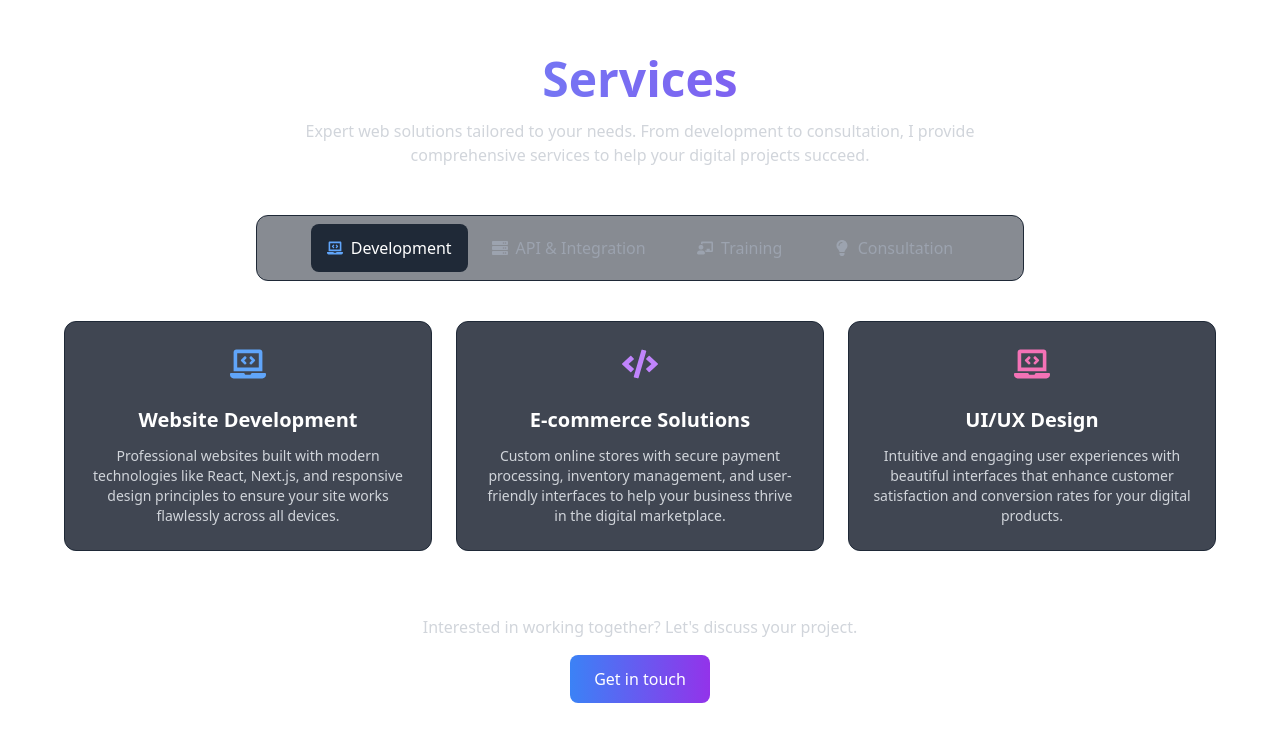
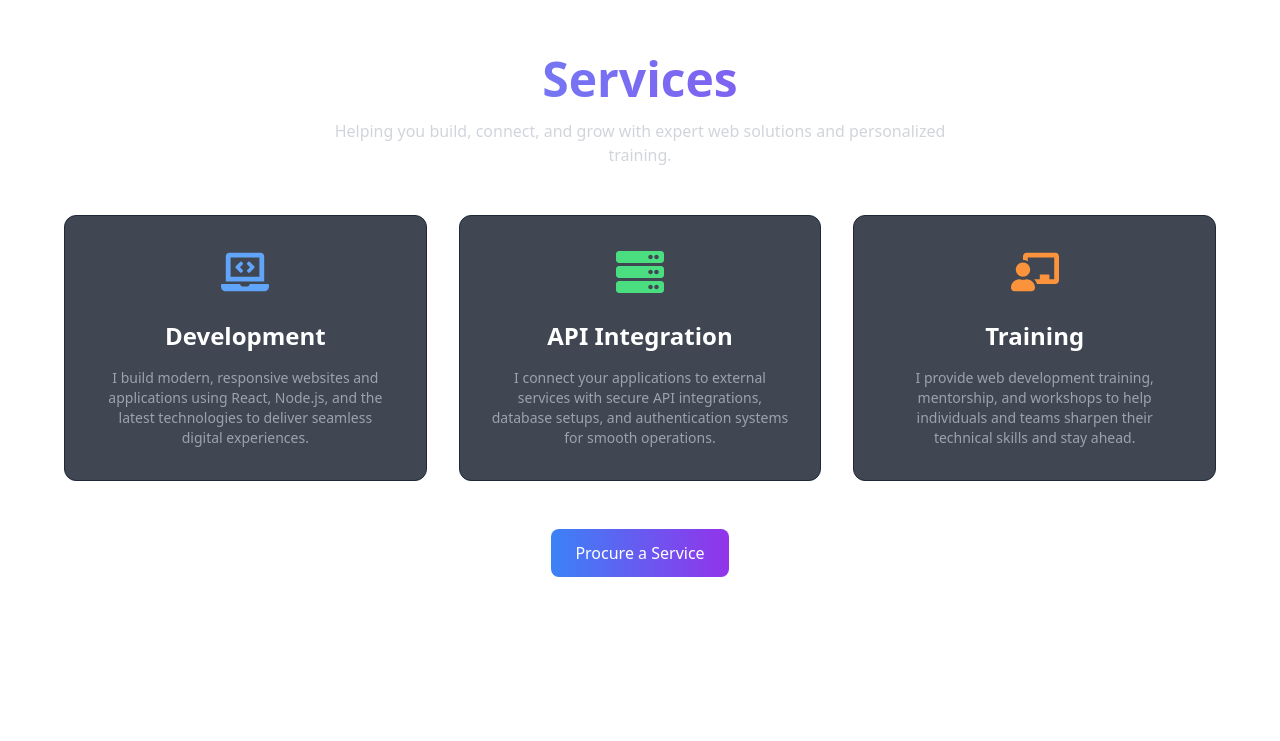
Before and after one commit to jimmindungu3/portfolio, a React (Vite) app: page / in a window 1280 px wide. Shown: the part 1785-2526 px from the top of the page. Built offline with nearby package versions, Linux system fonts and the light colour scheme.

Commit message:
refactor services

```diff
--- a/src/components/Hero.jsx
+++ b/src/components/Hero.jsx
@@ -129,7 +129,7 @@ const Hero = () => {
           <img
             src="/james.png"
             alt="Developer Illustration"
-            className="w-full max-w-md rounded-full border border-white"
+            className="w-full max-w-md rounded-full border border-gray-700"
           />
         </div>
       </div>
--- a/src/components/Navbar.jsx
+++ b/src/components/Navbar.jsx
@@ -1,15 +1,15 @@
 import React from "react";
-import { FaHome, FaRegUser, FaEnvelope, FaPlug, FaCode } from "react-icons/fa";
+import { FaEnvelope, FaPlug, FaCode } from "react-icons/fa";
 import { FaUserTie } from "react-icons/fa";
-import { RiUserFill } from "react-icons/ri";
 import { IoMdHome } from "react-icons/io";
+import { MdMiscellaneousServices } from "react-icons/md"; // Service icon
 
 const Navbar = () => {
   return (
     <header className="fixed top-0 left-0 w-full text-white z-50">
       <div className="container mx-auto max-w-6xl p-4 flex justify-end items-center relative">
         {/* Navigation Icons */}
-        <div className="flex flex-col md:flex-row items-center space-y-6 md:space-y-0 md:space-x-8 bg-gray-900 bg-opacity-50 pb-4 px-4 pt-2">
+        <div className="flex flex-col md:flex-row items-center space-y-6 md:space-y-0 md:space-x-8 bg-gray-900 bg-opacity-50 pb-4 px-4 pt-2 rounde-md">
           <a
             href="#home"
             className="bg-gray-700 p-2 rounded-full hover:bg-blue-500 transition-all duration-300 flex items-center justify-center"
@@ -21,6 +21,12 @@ const Navbar = () => {
             className="bg-gray-700 p-2 rounded-full hover:bg-blue-500 transition-all duration-300 flex items-center justify-center"
           >
             <FaUserTie className="text-lg md:text-xl" />
+          </a>
+          <a
+            href="#services"
+            className="bg-gray-700 p-2 rounded-full hover:bg-blue-500 transition-all duration-300 flex items-center justify-center"
+          >
+            <MdMiscellaneousServices className="text-xl md:text-2xl" />
           </a>
           <a
             href="#projects"
--- a/src/components/Projects.jsx
+++ b/src/components/Projects.jsx
@@ -127,7 +127,7 @@ const Projects = () => {
           className="text-4xl md:text-5xl font-bold text-center mb-4 lg:pt-12 bg-clip-text text-transparent bg-gradient-to-r from-blue-400 to-purple-600"
           data-aos="fade-up"
         >
-          Portfolio Showcase
+          Portfolio
         </h2>
 
         {/* Subtitle */}
--- a/src/components/Services.jsx
+++ b/src/components/Services.jsx
@@ -1,254 +1,79 @@
-import React, { useState, useEffect } from "react";
-import {
-  FaCode,
-  FaLaptopCode,
-  FaServer,
-  FaChalkboardTeacher,
-  FaLightbulb,
-} from "react-icons/fa";
+import React, { useEffect } from "react";
+import { FaLaptopCode, FaServer, FaChalkboardTeacher } from "react-icons/fa";
 import AOS from "aos";
-import "aos/dist/aos.css"; // Import AOS CSS
+import "aos/dist/aos.css";
 
 const Services = () => {
-  // Initialize state for active tab
-  const [activeTab, setActiveTab] = useState("development");
-  // Add a key state to force re-render of service items when tab changes
-  const [refreshKey, setRefreshKey] = useState(0);
+  useEffect(() => {
+    AOS.init({ duration: 500, easing: "ease-in-out", once: true });
+  }, []);
 
-  // Services data organized by category
-  const servicesData = {
-    development: [
+  const services = [
     {
       id: 1,
-        title: "Website Development",
-        icon: (
-          <FaLaptopCode className="text-4xl text-blue-400 group-hover:text-blue-300 transition-colors" />
-        ),
+      title: "Development",
+      icon: <FaLaptopCode className="text-5xl text-blue-400" />,
       description:
-          "Professional websites built with modern technologies like React, Next.js, and responsive design principles to ensure your site works flawlessly across all devices.",
+        "I build modern, responsive websites and applications using React, Node.js, and the latest technologies to deliver seamless digital experiences.",
     },
     {
       id: 2,
-        title: "E-commerce Solutions",
-        icon: (
-          <FaCode className="text-4xl text-purple-400 group-hover:text-purple-300 transition-colors" />
-        ),
+      title: "API Integration",
+      icon: <FaServer className="text-5xl text-green-400" />,
       description:
-          "Custom online stores with secure payment processing, inventory management, and user-friendly interfaces to help your business thrive in the digital marketplace.",
+        "I connect your applications to external services with secure API integrations, database setups, and authentication systems for smooth operations.",
     },
     {
       id: 3,
-        title: "UI/UX Design",
-        icon: (
-          <FaLaptopCode className="text-4xl text-pink-400 group-hover:text-pink-300 transition-colors" />
-        ),
+      title: "Training",
+      icon: <FaChalkboardTeacher className="text-5xl text-orange-400" />,
       description:
-          "Intuitive and engaging user experiences with beautiful interfaces that enhance customer satisfaction and conversion rates for your digital products.",
+        "I provide web development training, mentorship, and workshops to help individuals and teams sharpen their technical skills and stay ahead.",
     },
-    ],
-    integration: [
-      {
-        id: 1,
-        title: "API Integration",
-        icon: (
-          <FaServer className="text-4xl text-green-400 group-hover:text-green-300 transition-colors" />
-        ),
-        description:
-          "Seamless connection of your website with third-party services, payment gateways, and data sources through custom API integrations.",
-      },
-      {
-        id: 2,
-        title: "Database Solutions",
-        icon: (
-          <FaServer className="text-4xl text-yellow-400 group-hover:text-yellow-300 transition-colors" />
-        ),
-        description:
-          "Robust database design and implementation using SQL and NoSQL solutions to securely store and efficiently retrieve your application data.",
-      },
-      {
-        id: 3,
-        title: "Authentication Systems",
-        icon: (
-          <FaServer className="text-4xl text-teal-400 group-hover:text-teal-300 transition-colors" />
-        ),
-        description:
-          "Secure user authentication and authorization systems with JWT, OAuth, and other modern security protocols to protect your users and data.",
-      },
-    ],
-    training: [
-      {
-        id: 1,
-        title: "Web Development Training",
-        icon: (
-          <FaChalkboardTeacher className="text-4xl text-orange-400 group-hover:text-orange-300 transition-colors" />
-        ),
-        description:
-          "Hands-on training programs for individuals and teams looking to master modern web development technologies and best practices.",
-      },
-      {
-        id: 2,
-        title: "Code Mentorship",
-        icon: (
-          <FaChalkboardTeacher className="text-4xl text-indigo-400 group-hover:text-indigo-300 transition-colors" />
-        ),
-        description:
-          "One-on-one mentoring sessions to help you overcome coding challenges, improve your skills, and grow as a developer.",
-      },
-      {
-        id: 3,
-        title: "Technical Workshops",
-        icon: (
-          <FaChalkboardTeacher className="text-4xl text-red-400 group-hover:text-red-300 transition-colors" />
-        ),
-        description:
-          "Specialized group sessions focused on specific technologies or development concepts to accelerate learning in a collaborative environment.",
-      },
-    ],
-    consultation: [
-      {
-        id: 1,
-        title: "Web Consultation",
-        icon: (
-          <FaLightbulb className="text-4xl text-amber-400 group-hover:text-amber-300 transition-colors" />
-        ),
-        description:
-          "Strategic guidance on web technologies, architecture decisions, and digital transformation to help your business succeed online.",
-      },
-      {
-        id: 2,
-        title: "Performance Optimization",
-        icon: (
-          <FaLightbulb className="text-4xl text-emerald-400 group-hover:text-emerald-300 transition-colors" />
-        ),
-        description:
-          "Analysis and improvement of your existing web applications to enhance speed, reliability, and user experience.",
-      },
-      {
-        id: 3,
-        title: "Technical Assessment",
-        icon: (
-          <FaLightbulb className="text-4xl text-blue-400 group-hover:text-blue-300 transition-colors" />
-        ),
-        description:
-          "Comprehensive evaluation of your current digital infrastructure with actionable recommendations for improvement and growth.",
-      },
-    ],
-  };
-
-  // Initialize AOS animation library
-  useEffect(() => {
-    AOS.init({
-      duration: 500,
-      easing: "ease-in-out",
-      once: false,
-    });
-  }, []);
-
-  // Handle tab changes
-  const handleTabChange = (tabId) => {
-    setActiveTab(tabId);
-    // Reset AOS animations and force re-render of service items
-    setTimeout(() => {
-      AOS.refresh();
-      setRefreshKey(prevKey => prevKey + 1);
-    }, 50);
-  };
-
-  // Define tab data with icons and labels
-  const tabs = [
-    { id: "development", label: "Development", icon: <FaLaptopCode /> },
-    { id: "integration", label: "API & Integration", icon: <FaServer /> },
-    { id: "training", label: "Training", icon: <FaChalkboardTeacher /> },
-    { id: "consultation", label: "Consultation", icon: <FaLightbulb /> },
   ];
 
   return (
-    <section
-      id="services"
-      className="w-full px-4 mt-48 text-white md:min-h-screen"
-    >
-      <div className="max-w-6xl mx-auto">
-        {/* Heading */}
+    <section id="services" className="w-full px-4 mt-48 text-white md:min-h-screen">
+      <div className="max-w-6xl mx-auto text-center">
         <h2
-          className="text-4xl md:text-5xl font-bold text-center mb-4 lg:pt-12 bg-clip-text text-transparent bg-gradient-to-r from-blue-400 to-purple-600"
+          className="text-4xl md:text-5xl font-bold mb-4 md:pt-12 bg-clip-text text-transparent bg-gradient-to-r from-blue-400 to-purple-600"
           data-aos="fade-up"
         >
           Services
         </h2>
-
-        {/* Subtitle */}
         <p
-          className="text-center text-gray-300 mb-12 max-w-3xl mx-auto"
+          className="text-gray-300 mb-12 max-w-2xl mx-auto"
           data-aos="fade-up"
           data-aos-delay="200"
         >
-          Expert web solutions tailored to your needs. From development to
-          consultation, I provide comprehensive services to help your digital
-          projects succeed.
+          Helping you build, connect, and grow with expert web solutions and personalized training.
         </p>
 
-        {/* Tabs */}
-        <div className="flex overflow-x-auto md:justify-center mb-10 gap-2 p-2 rounded-xl bg-gray-900/50 backdrop-blur border border-gray-800 max-w-3xl mx-auto">
-          {tabs.map((tab, index) => (
-            <button
-              key={tab.id}
-              onClick={() => handleTabChange(tab.id)}
-              className={`px-4 py-3 rounded-lg flex items-center justify-center gap-2 min-w-[140px] transition ${
-                activeTab === tab.id
-                  ? "bg-gray-800 text-white"
-                  : "text-gray-400 hover:text-gray-200"
-              }`}
-              data-aos="zoom-in"
-              data-aos-delay={index * 100}
+        {/* Cards */}
+        <div className="grid grid-cols-1 md:grid-cols-3 gap-8 mb-12">
+          {services.map((service, index) => (
+            <div
+              key={service.id}
+              className="bg-gray-900/80 border border-gray-800 p-8 rounded-xl hover:border-indigo-600 transition"
+              data-aos="fade-up"
+              data-aos-delay={index * 150}
             >
-              <span className={activeTab === tab.id ? "text-blue-400" : ""}>
-                {tab.icon}
-              </span>
-              <span>{tab.label}</span>
-            </button>
-          ))}
-        </div>
-
-        {/* Services Grid */}
-        <div
-          className="grid grid-cols-1 md:grid-cols-2 lg:grid-cols-3 gap-6"
-          key={refreshKey} // Force re-render when tab changes
-        >
-          {servicesData[activeTab].map((service) => (
-            <div
-              key={`${activeTab}-${service.id}`} // Include active tab in key to ensure proper re-rendering
-              className="bg-gray-900/80 backdrop-blur rounded-xl overflow-hidden border border-gray-800 hover:border-indigo-900/50 transition group p-6"
-              data-aos="fade-up"
-              data-aos-delay={service.id * 100}
-            >
-              {/* Icon centered at the top */}
               <div className="flex justify-center mb-6">
-                <div className="transform group-hover:scale-110 transition duration-300">
                 {service.icon}
               </div>
-              </div>
-
-              {/* Service content */}
-              <div className="text-center">
-                <h3 className="text-xl font-semibold mb-3">
-                  {service.title}
-                </h3>
-                <p className="text-gray-300 text-sm">{service.description}</p>
-              </div>
+              <h3 className="text-2xl font-semibold mb-4">{service.title}</h3>
+              <p className="text-gray-400 text-sm">{service.description}</p>
             </div>
           ))}
         </div>
 
-        {/* Call to action */}
-        <div className="mt-16 text-center" data-aos="fade-up">
-          <p className="text-gray-300 mb-4">
-            Interested in working together? Let's discuss your project.
-          </p>
+        {/* CTA Button */}
+        <div data-aos="fade-up" data-aos-delay="400">
           <a
             href="#contact"
-            className="inline-flex items-center gap-2 px-6 py-3 bg-gradient-to-r from-blue-500 to-purple-600 rounded-lg text-white font-medium hover:from-blue-600 hover:to-purple-700 transition"
+            className="inline-block px-6 py-3 bg-gradient-to-r from-blue-500 to-purple-600 rounded-lg text-white font-medium hover:from-blue-600 hover:to-purple-700 transition"
           >
-            Get in touch
+            Procure a Service
           </a>
         </div>
       </div>
```
Lines whose indentation alone changed are shown as unchanged.
